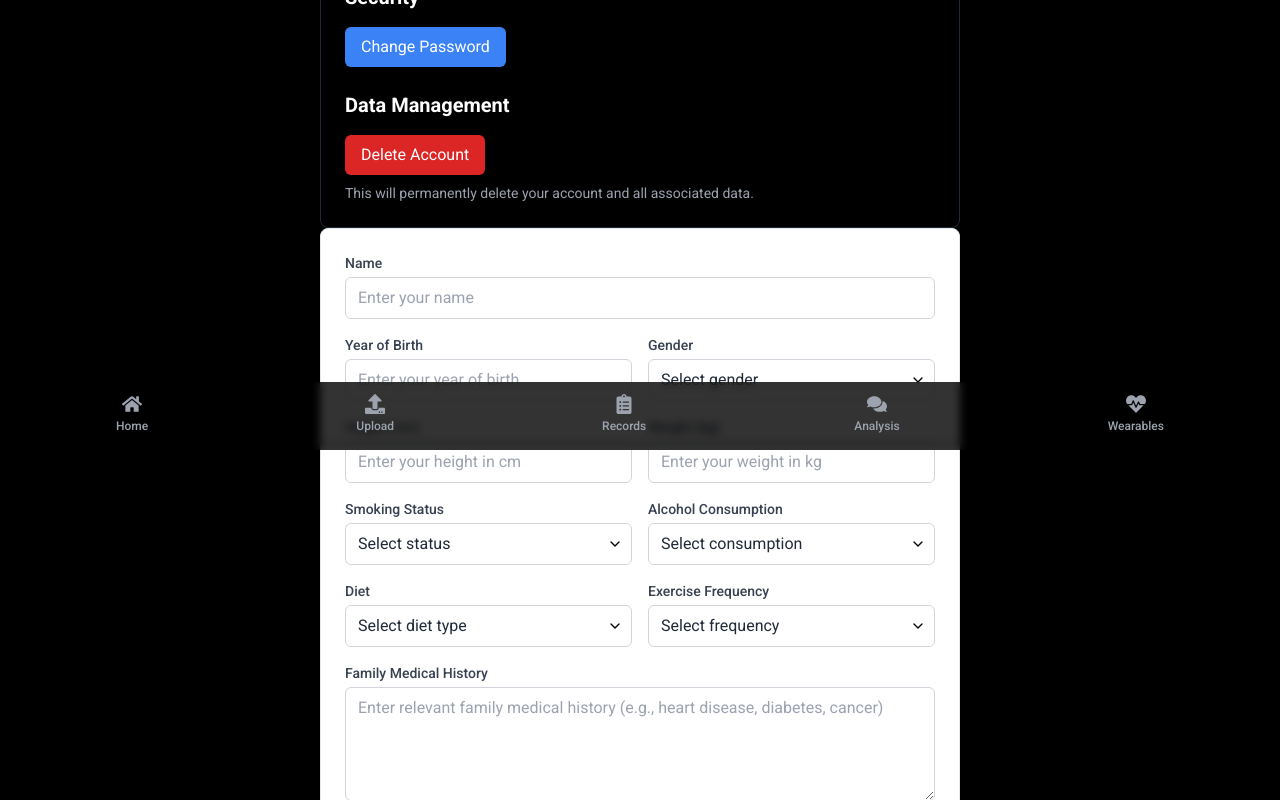
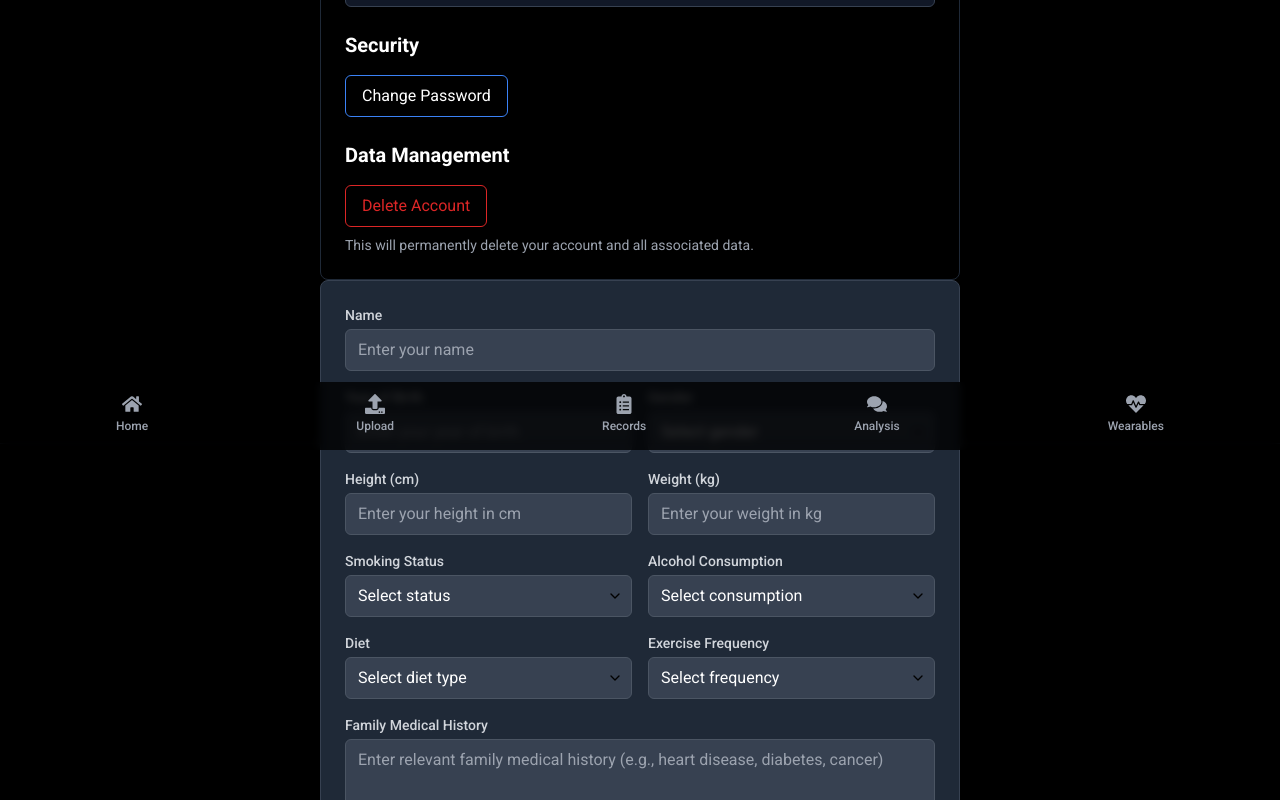
Before and after one commit to tobybarber/health-data-app, a Next.js app: page /profile in a window 1280 px wide. Shown: the part 340-1140 px from the top of the page. Built offline with nearby package versions, Linux system fonts and the light colour scheme; no server answers; the database is empty; sample sign-in values are in the browser's storage.

Commit message:
Minor stuff

```diff
--- a/app/profile/page.tsx
+++ b/app/profile/page.tsx
@@ -119,7 +119,7 @@ export default function ProfilePage() {
     <ProtectedRoute>
       <div className="pb-safe">
         <Navigation isHomePage={true} />
-        <div className="max-w-2xl mx-auto p-4">
+        <div className="max-w-2xl mx-auto p-4 pt-16">
           <div className="flex justify-between items-center mb-6">
             <h1 className="text-2xl font-bold text-primary-blue">Your Profile</h1>
             <button
@@ -156,7 +156,7 @@ export default function ProfilePage() {
 
               <button
                 onClick={() => setShowChangePassword(true)}
-                className="bg-primary-blue text-white px-4 py-2 rounded-md hover:bg-gray-700 transition-colors"
+                className="text-primary-blue border border-primary-blue px-4 py-2 rounded-md hover:bg-gray-800/20 transition-colors"
               >
                 Change Password
               </button>
@@ -167,7 +167,7 @@ export default function ProfilePage() {
 
               <button
                 onClick={() => setShowDeleteAccount(true)}
-                className="bg-red-600 text-white px-4 py-2 rounded-md hover:bg-red-700 transition-colors"
+                className="text-red-600 border border-red-600 px-4 py-2 rounded-md hover:bg-red-600/10 transition-colors"
               >
                 Delete Account
               </button>
@@ -196,10 +196,10 @@ export default function ProfilePage() {
             <p className="text-gray-600">Loading profile...</p>
           ) : (
             <form onSubmit={handleSubmit} className="space-y-6">
-              <div className="bg-white p-6 rounded-lg shadow-sm border">
+              <div className="bg-gray-800 p-6 rounded-lg shadow-sm border border-gray-700">
                 <div className="grid grid-cols-1 md:grid-cols-2 gap-4">
                   <div className="md:col-span-2">
-                    <label htmlFor="name" className="block text-sm font-medium text-gray-700 mb-1">
+                    <label htmlFor="name" className="block text-sm font-medium text-gray-300 mb-1">
                       Name
                     </label>
                     <input
@@ -208,13 +208,13 @@ export default function ProfilePage() {
                       name="name"
                       value={profile.name}
                       onChange={handleChange}
-                      className="w-full px-3 py-2 border border-gray-300 rounded-md focus:outline-none focus:ring-2 focus:ring-gray-500 text-gray-800"
+                      className="w-full px-3 py-2 bg-gray-700 border border-gray-600 rounded-md focus:outline-none focus:ring-2 focus:ring-primary-blue text-white placeholder-gray-400"
                       placeholder="Enter your name"
                     />
                   </div>
 
                   <div>
-                    <label htmlFor="age" className="block text-sm font-medium text-gray-700 mb-1">
+                    <label htmlFor="age" className="block text-sm font-medium text-gray-300 mb-1">
                       Year of Birth
                     </label>
                     <input
@@ -223,7 +223,7 @@ export default function ProfilePage() {
                       name="age"
                       value={profile.age}
                       onChange={handleChange}
-                      className="w-full px-3 py-2 border border-gray-300 rounded-md focus:outline-none focus:ring-2 focus:ring-gray-500 text-gray-800"
+                      className="w-full px-3 py-2 bg-gray-700 border border-gray-600 rounded-md focus:outline-none focus:ring-2 focus:ring-primary-blue text-white placeholder-gray-400"
                       placeholder="Enter your year of birth"
                       min="1900"
                       max={new Date().getFullYear()}
@@ -231,7 +231,7 @@ export default function ProfilePage() {
                   </div>
 
                   <div>
-                    <label htmlFor="gender" className="block text-sm font-medium text-gray-700 mb-1">
+                    <label htmlFor="gender" className="block text-sm font-medium text-gray-300 mb-1">
                       Gender
                     </label>
                     <select
@@ -239,7 +239,7 @@ export default function ProfilePage() {
                       name="gender"
                       value={profile.gender}
                       onChange={handleChange}
-                      className="w-full px-3 py-2 border border-gray-300 rounded-md focus:outline-none focus:ring-2 focus:ring-gray-500 text-gray-800"
+                      className="w-full px-3 py-2 bg-gray-700 border border-gray-600 rounded-md focus:outline-none focus:ring-2 focus:ring-primary-blue text-white"
                     >
                       <option value="">Select gender</option>
                       <option value="male">Male</option>
@@ -250,7 +250,7 @@ export default function ProfilePage() {
                   </div>
 
                   <div>
-                    <label htmlFor="height" className="block text-sm font-medium text-gray-700 mb-1">
+                    <label htmlFor="height" className="block text-sm font-medium text-gray-300 mb-1">
                       Height (cm)
                     </label>
                     <input
@@ -259,13 +259,13 @@ export default function ProfilePage() {
                       name="height"
                       value={profile.height}
                       onChange={handleChange}
-                      className="w-full px-3 py-2 border border-gray-300 rounded-md focus:outline-none focus:ring-2 focus:ring-gray-500 text-gray-800"
+                      className="w-full px-3 py-2 bg-gray-700 border border-gray-600 rounded-md focus:outline-none focus:ring-2 focus:ring-primary-blue text-white placeholder-gray-400"
                       placeholder="Enter your height in cm"
                     />
                   </div>
 
                   <div>
-                    <label htmlFor="weight" className="block text-sm font-medium text-gray-700 mb-1">
+                    <label htmlFor="weight" className="block text-sm font-medium text-gray-300 mb-1">
                       Weight (kg)
                     </label>
                     <input
@@ -274,13 +274,13 @@ export default function ProfilePage() {
                       name="weight"
                       value={profile.weight}
                       onChange={handleChange}
-                      className="w-full px-3 py-2 border border-gray-300 rounded-md focus:outline-none focus:ring-2 focus:ring-gray-500 text-gray-800"
+                      className="w-full px-3 py-2 bg-gray-700 border border-gray-600 rounded-md focus:outline-none focus:ring-2 focus:ring-primary-blue text-white placeholder-gray-400"
                       placeholder="Enter your weight in kg"
                     />
                   </div>
 
                   <div>
-                    <label htmlFor="smoking" className="block text-sm font-medium text-gray-700 mb-1">
+                    <label htmlFor="smoking" className="block text-sm font-medium text-gray-300 mb-1">
                       Smoking Status
                     </label>
                     <select
@@ -288,7 +288,7 @@ export default function ProfilePage() {
                       name="smoking"
                       value={profile.smoking}
                       onChange={handleChange}
-                      className="w-full px-3 py-2 border border-gray-300 rounded-md focus:outline-none focus:ring-2 focus:ring-gray-500 text-gray-800"
+                      className="w-full px-3 py-2 bg-gray-700 border border-gray-600 rounded-md focus:outline-none focus:ring-2 focus:ring-primary-blue text-white"
                     >
                       <option value="">Select status</option>
                       <option value="never">Never smoked</option>
@@ -299,7 +299,7 @@ export default function ProfilePage() {
                   </div>
 
                   <div>
-                    <label htmlFor="alcohol" className="block text-sm font-medium text-gray-700 mb-1">
+                    <label htmlFor="alcohol" className="block text-sm font-medium text-gray-300 mb-1">
                       Alcohol Consumption
                     </label>
                     <select
@@ -307,7 +307,7 @@ export default function ProfilePage() {
                       name="alcohol"
                       value={profile.alcohol}
                       onChange={handleChange}
-                      className="w-full px-3 py-2 border border-gray-300 rounded-md focus:outline-none focus:ring-2 focus:ring-gray-500 text-gray-800"
+                      className="w-full px-3 py-2 bg-gray-700 border border-gray-600 rounded-md focus:outline-none focus:ring-2 focus:ring-primary-blue text-white"
                     >
                       <option value="">Select consumption</option>
                       <option value="none">None</option>
@@ -318,7 +318,7 @@ export default function ProfilePage() {
                   </div>
 
                   <div>
-                    <label htmlFor="diet" className="block text-sm font-medium text-gray-700 mb-1">
+                    <label htmlFor="diet" className="block text-sm font-medium text-gray-300 mb-1">
                       Diet
                     </label>
                     <select
@@ -326,7 +326,7 @@ export default function ProfilePage() {
                       name="diet"
                       value={profile.diet}
                       onChange={handleChange}
-                      className="w-full px-3 py-2 border border-gray-300 rounded-md focus:outline-none focus:ring-2 focus:ring-gray-500 text-gray-800"
+                      className="w-full px-3 py-2 bg-gray-700 border border-gray-600 rounded-md focus:outline-none focus:ring-2 focus:ring-primary-blue text-white"
                     >
                       <option value="">Select diet type</option>
                       <option value="whole-foods">Mostly whole foods (fruits, vegetables, lean meats, whole grains)</option>
@@ -337,7 +337,7 @@ export default function ProfilePage() {
                   </div>
 
                   <div>
-                    <label htmlFor="exercise" className="block text-sm font-medium text-gray-700 mb-1">
+                    <label htmlFor="exercise" className="block text-sm font-medium text-gray-300 mb-1">
                       Exercise Frequency
                     </label>
                     <select
@@ -345,7 +345,7 @@ export default function ProfilePage() {
                       name="exercise"
                       value={profile.exercise}
                       onChange={handleChange}
-                      className="w-full px-3 py-2 border border-gray-300 rounded-md focus:outline-none focus:ring-2 focus:ring-gray-500 text-gray-800"
+                      className="w-full px-3 py-2 bg-gray-700 border border-gray-600 rounded-md focus:outline-none focus:ring-2 focus:ring-primary-blue text-white"
                     >
                       <option value="">Select frequency</option>
                       <option value="sedentary">Sedentary (little to no exercise)</option>
@@ -357,7 +357,7 @@ export default function ProfilePage() {
                   </div>
 
                   <div className="md:col-span-2">
-                    <label htmlFor="familyHistory" className="block text-sm font-medium text-gray-700 mb-1">
+                    <label htmlFor="familyHistory" className="block text-sm font-medium text-gray-300 mb-1">
                       Family Medical History
                     </label>
                     <textarea
@@ -366,7 +366,7 @@ export default function ProfilePage() {
                       value={profile.familyHistory}
                       onChange={handleChange}
                       rows={4}
-                      className="w-full px-3 py-2 border border-gray-300 rounded-md focus:outline-none focus:ring-2 focus:ring-gray-500 text-gray-800"
+                      className="w-full px-3 py-2 bg-gray-700 border border-gray-600 rounded-md focus:outline-none focus:ring-2 focus:ring-primary-blue text-white placeholder-gray-400"
                       placeholder="Enter relevant family medical history (e.g., heart disease, diabetes, cancer)"
                     ></textarea>
                   </div>
--- a/app/upload/page.tsx
+++ b/app/upload/page.tsx
@@ -258,7 +258,7 @@ export default function Upload() {
                 onClick={handleFileUpload}
                 className="text-white px-4 py-2 rounded-md border border-primary-blue hover:bg-black/20 transition-colors"
               >
-                Upload Health Record
+                Upload File/Photo
               </button>
               <p className="mt-2 text-sm text-gray-400">
                 Supported formats: PDF, JPG, PNG (Max 10MB per file)
```
Also changed, not shown: app/page.tsx (+45 -4 lines).
